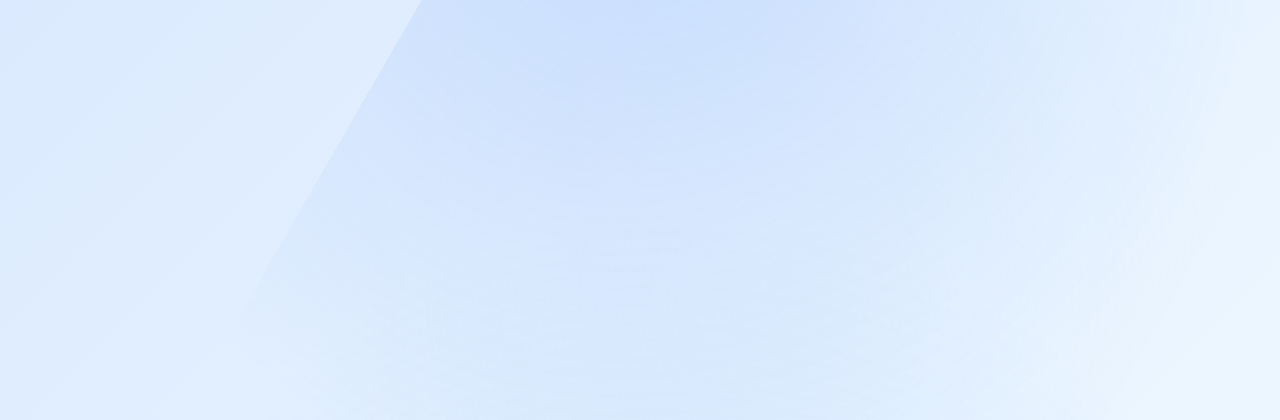
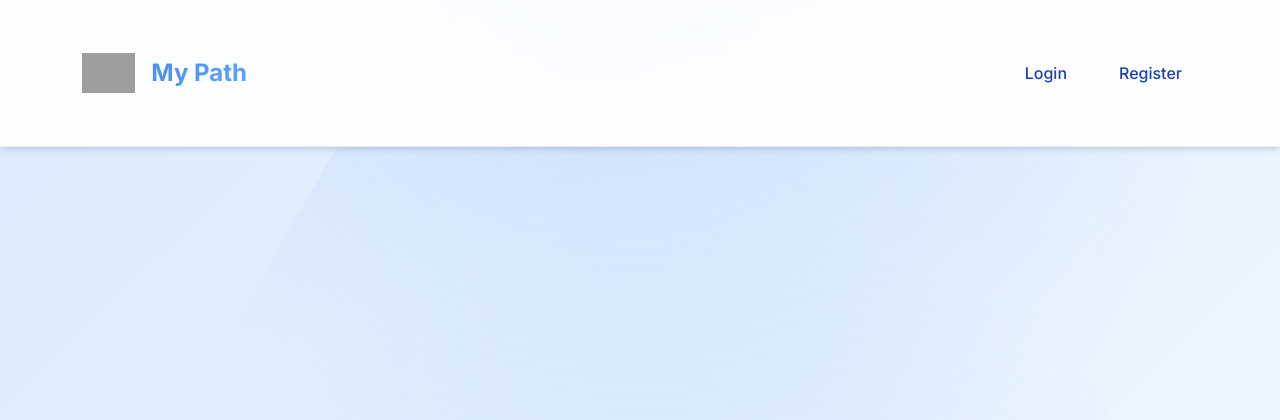
Before and after one commit to codingburgas/2425-11-g-pp-student-practices-assignment-team9, a Flask app: page /auth/login in a window 1280 px wide. Shown: the top 420 px of the page. Run offline with Flask 3, Linux system fonts and the light colour scheme; some libraries are stand-ins or nearby versions; grey boxes are pictures that could not be loaded.

Commit message:
Update the design

```diff
--- a/My_path_team9/templates/base.html
+++ b/My_path_team9/templates/base.html
@@ -458,4 +458,75 @@
 
   {% block head %}{% endblock %}
 </head>
+<body>
+
+<nav class="navbar navbar-expand-lg">
+<div class="container">
+<a class="navbar-brand" href="{{ url_for('main.home') }}">
+<img src="{{ url_for('static', filename='logo.png') }}" alt="Logo" height="40" class="me-2">
+      My Path
+</a>
+<button class="navbar-toggler" type="button" data-bs-toggle="collapse" data-bs-target="#navbarNav"
+      aria-controls="navbarNav" aria-expanded="false" aria-label="Toggle navigation">
+<span class="navbar-toggler-icon"></span>
+</button>
+
+    <div class="collapse navbar-collapse" id="navbarNav">
+<ul class="navbar-nav ms-auto">
+
+        {% if current_user.is_authenticated %}
+          {% if current_user.role == 'student' %}
+<li class="nav-item">
+<a class="nav-link" href="{{ url_for('student.settings') }}">
+<i data-lucide="settings" style="width: 16px; height: 16px;"></i>
+                Settings
+</a>
+</li>
+<li class="nav-item">
+<a class="nav-link" href="{{ url_for('student.survey') }}">
+<i data-lucide="clipboard-list" style="width: 16px; height: 16px;"></i>
+                Survey
+</a>
+</li>
+<li class="nav-item">
+<a class="nav-link" href="{{ url_for('student.dashboard') }}">
+<i data-lucide="layout-dashboard" style="width: 16px; height: 16px;"></i>
+                Dashboard
+</a>
+</li>
+          {% endif %}
+
+          <li class="nav-item">
+<a class="nav-link" href="#">
+<i data-lucide="user" style="width: 16px; height: 16px;"></i>
+              {{ current_user.username }}
+</a>
+</li>
+<li class="nav-item">
+<a class="nav-link" href="{{ url_for('auth.logout') }}">
+<i data-lucide="log-out" style="width: 16px; height: 16px;"></i>
+              Logout
+</a>
+</li>
+
+        {% else %}
+<li class="nav-item">
+<a class="nav-link" href="{{ url_for('auth.login') }}">
+<i data-lucide="log-in" style="width: 16px; height: 16px;"></i>
+              Login
+</a>
+</li>
+<li class="nav-item">
+<a class="nav-link" href="{{ url_for('auth.register') }}">
+<i data-lucide="user-plus" style="width: 16px; height: 16px;"></i>
+              Register
+</a>
+</li>
+        {% endif %}
+
+      </ul>
+</div>
+</div>
+</nav>
+</body>
 </html>
```
